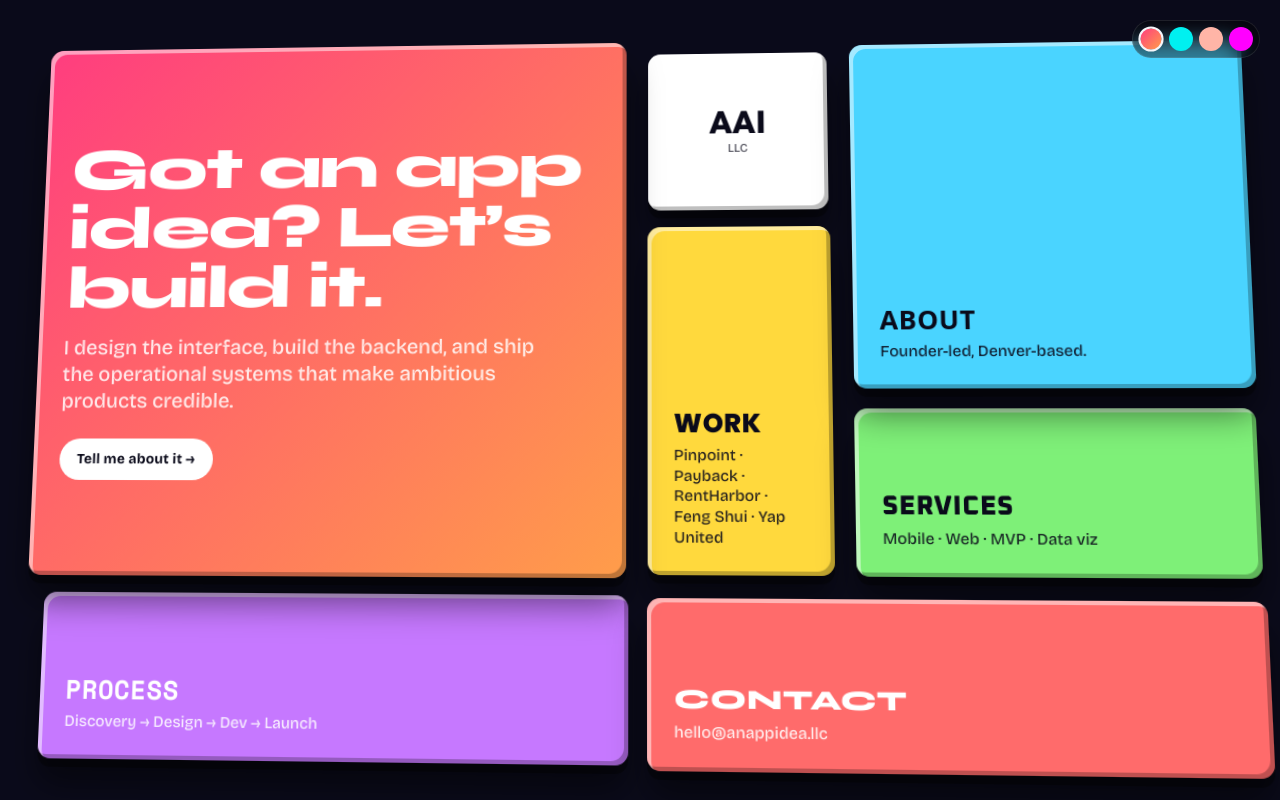
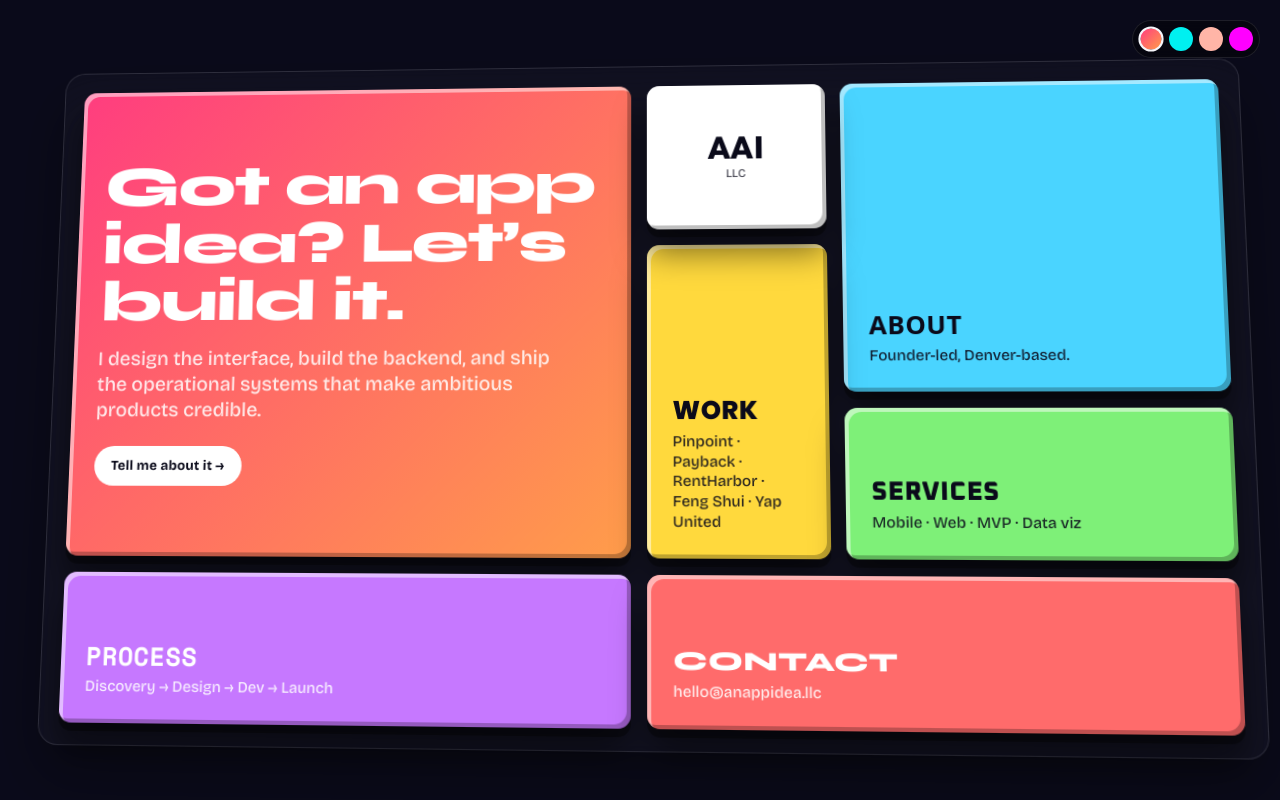
Before and after one commit to demaceo/anappideallc, a React (Vite) app: page / in a window 1280 px wide. Built offline with nearby package versions, Linux system fonts and the light colour scheme; a web font is replaced by a local one.

Commit message:
feat: refactor TetrisGrid structure and enhance playfield styling for improved visuals

```diff
--- a/src/components/TetrisGrid/TetrisGrid.module.css
+++ b/src/components/TetrisGrid/TetrisGrid.module.css
@@ -1,19 +1,46 @@
 .viewport {
   min-height: 100dvh;
   width: 100%;
-  padding: clamp(2rem, 4vw, 3.5rem);
+  padding: clamp(1rem, 3vw, 2.5rem);
   display: grid;
-  place-items: stretch;
+  place-items: center;
   perspective: 1400px;
   perspective-origin: 50% 35%;
+}
+
+/* Hinted 3D container the blocks fall into. Deliberately minimal so the
+   block-level bevels, shadows, and hover lift remain the dominant visual
+   language — just a translucent tint, a hairline rim, an inner top shadow
+   for back-wall recession, and an outer drop shadow to ground it.
+
+   IMPORTANT: nothing here may create a stacking context (no backdrop-filter,
+   no mix-blend-mode, no filter). Those properties prevent
+   transform-style: preserve-3d from applying, which flattens the blocks
+   inside the playfield and kills the per-block hover lift. */
+.playfield {
+  position: relative;
+  width: 100%;
+  max-width: 1280px;
+  padding: clamp(0.75rem, 1.6vw, 1.5rem);
+  border-radius: clamp(1rem, 1.6vw, 1.5rem);
+  background: color-mix(in srgb, var(--fg) 3%, transparent);
+  border: 1px solid color-mix(in srgb, var(--fg) 12%, transparent);
+  box-shadow:
+    inset 0 30px 50px -20px color-mix(in srgb, var(--bg) 45%, transparent),
+    0 30px 60px rgba(0, 0, 0, 0.35);
+  transform-style: preserve-3d;
+  transition: transform 200ms ease-out;
+  /* Defaults if useGridParallax hasn't set these (e.g. SSR, reduced motion). */
+  --parallax-x: 0deg;
+  --parallax-y: 0deg;
 }
 
 .grid {
   display: grid;
   width: 100%;
   height: 100%;
-  min-height: calc(100dvh - clamp(4rem, 8vw, 7rem));
-  gap: clamp(1rem, 1.5vw, 1.5rem);
+  min-height: calc(100dvh - clamp(6rem, 14vw, 10rem));
+  gap: clamp(0.75rem, 1.2vw, 1.25rem);
   /* Mobile-first: 2 columns × 7 rows vertical stack. */
   grid-template-columns: 1fr 1fr;
   grid-template-rows: repeat(7, minmax(70px, 1fr));
@@ -25,11 +52,6 @@
     'services services'
     'process process'
     'contact contact';
-  transform-style: preserve-3d;
-  transition: transform 200ms ease-out;
-  /* Defaults if useGridParallax hasn't set these (e.g. SSR, reduced motion). */
-  --parallax-x: 0deg;
-  --parallax-y: 0deg;
 }
 
 /* Tablet: 4 columns × 6 rows. */
@@ -48,8 +70,12 @@
 }
 
 /* Desktop: 6 columns × 4 rows — Hero-Left Asymmetric (the user-approved A layout).
-   Adds the base isometric tilt + mouse-driven parallax (Step 5). */
+   The whole playfield carries the base isometric tilt + parallax — the well and
+   its blocks rotate together as one 3D object. */
 @media (min-width: 1024px) {
+  .playfield {
+    transform: rotateX(calc(6deg + var(--parallax-x))) rotateY(calc(-3deg + var(--parallax-y)));
+  }
   .grid {
     grid-template-columns: repeat(6, 1fr);
     grid-template-rows: repeat(4, 1fr);
@@ -58,12 +84,11 @@
       'hero hero hero work  about    about'
       'hero hero hero work  services services'
       'process process process contact contact contact';
-    transform: rotateX(calc(6deg + var(--parallax-x))) rotateY(calc(-3deg + var(--parallax-y)));
   }
 }
 
-/* Reduced-motion users get a flat, untilted grid with no parallax response. */
+/* Reduced-motion users get a flat, untilted well with no parallax response. */
 @media (prefers-reduced-motion: reduce) {
   .viewport { perspective: none; }
-  .grid { transform: none !important; transition: none !important; }
+  .playfield { transform: none !important; transition: none !important; }
 }
--- a/src/components/TetrisGrid/TetrisGrid.tsx
+++ b/src/components/TetrisGrid/TetrisGrid.tsx
@@ -57,7 +57,7 @@ const BLOCKS = [
 ]
 
 export function TetrisGrid() {
-  const gridRef = useGridParallax(4)
+  const playfieldRef = useGridParallax(4)
 
   // Stable ref pairs for the gravity-drop and line-clear hooks.
   const blockRefs = useMemo<BlockRef[]>(
@@ -75,7 +75,8 @@ export function TetrisGrid() {
 
   return (
     <div className={styles.viewport}>
-      <div ref={gridRef} className={styles.grid}>
+      <div ref={playfieldRef} className={styles.playfield}>
+        <div className={styles.grid}>
           {BLOCKS.map((b, i) => (
             <Block
               key={b.id}
@@ -88,5 +89,6 @@ export function TetrisGrid() {
           ))}
         </div>
       </div>
+    </div>
   )
 }
```
Lines whose indentation alone changed are shown as unchanged.
